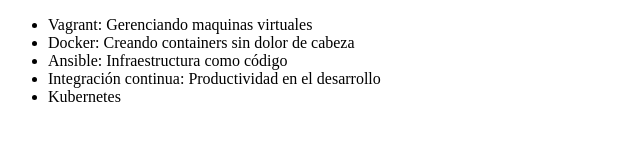
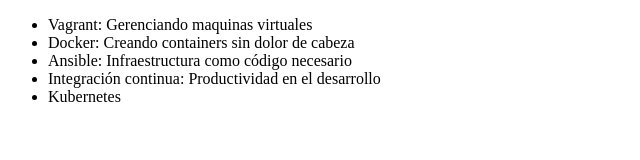
Before and after one commit to Veronica-Vazquez/alura-git, a plain HTML site: page index.html in a window 1280 px wide. Shown: the full height of the page, 0-640 px from the left. Drawn offline with Linux system fonts and the light colour scheme.

Commit message:
modificando el nombre del curso de Ansible

```diff
--- a/index.html
+++ b/index.html
@@ -8,7 +8,7 @@
     <ul>
         <li> Vagrant: Gerenciando maquinas virtuales </li>
         <li> Docker: Creando containers sin dolor de cabeza </li>
-        <li> Ansible: Infraestructura como código </li>
+        <li> Ansible: Infraestructura como código necesario </li>
         <li> Integración continua: Productividad en el desarrollo </li>
         <li>Kubernetes</li>
     </ul>
```
